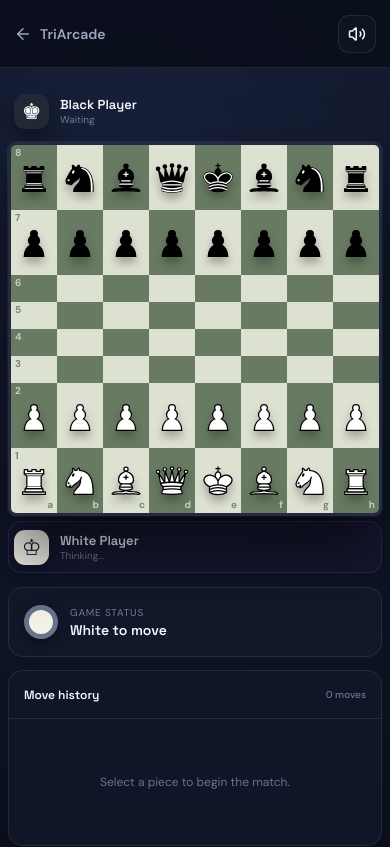
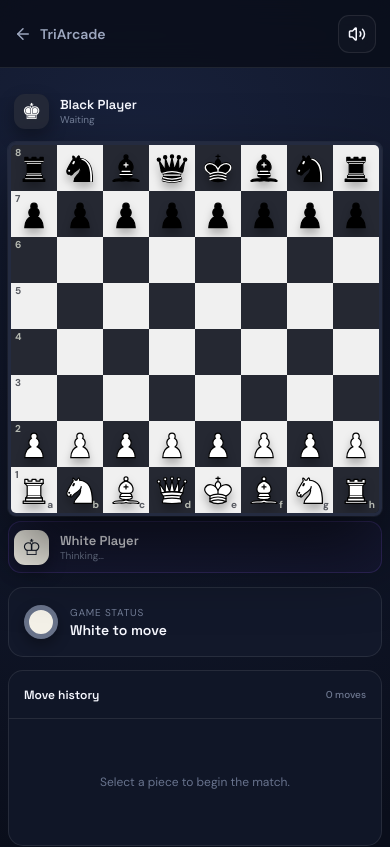
Before and after one commit to Shubham-Vishwakarma17/TriArcade, a React (Vite) app: page /games/chess in a window 390 px wide. Shown: the top 847 px of the page. Built offline with nearby package versions, Linux system fonts and the light colour scheme.

Commit message:
fix(chess): stabilize board sizing and add sounds

```diff
--- a/src/games/chess/components/ChessBoard.tsx
+++ b/src/games/chess/components/ChessBoard.tsx
@@ -1,4 +1,4 @@
-import type { Color, PieceSymbol, Square } from 'chess.js'
+import type { Color, Move, PieceSymbol, Square } from 'chess.js'
 import { Chess } from 'chess.js'
 import { useState } from 'react'
 import { pieceAsset, pieceNames } from '../engine/chessEngine'
@@ -10,7 +10,7 @@ interface ChessBoardProps {
   flipped: boolean
   checkedKing: Square | null
   lastMove: { from: Square; to: Square } | null
-  onMove: () => void
+  onMove: (move: Move) => void
 }
 
 const files = ['a', 'b', 'c', 'd', 'e', 'f', 'g', 'h'] as const
@@ -29,10 +29,10 @@ export function ChessBoard({ game, flipped, checkedKing, lastMove, onMove }: Che
   const orderedRanks = flipped ? [...ranks].reverse() : ranks
 
   function completeMove(from: Square, to: Square, promotion?: PieceSymbol) {
-    game.move({ from, to, promotion })
+    const move = game.move({ from, to, promotion })
     setSelected(null)
     setPendingPromotion(null)
-    onMove()
+    onMove(move)
   }
 
   function selectSquare(square: Square) {
--- /dev/null
+++ b/src/games/chess/hooks/useGameSounds.ts
@@ -0,0 +1,59 @@
+import { useRef } from 'react'
+
+export type GameSound = 'move' | 'capture' | 'check' | 'game-over' | 'undo' | 'restart'
+
+type AudioWindow = Window & { webkitAudioContext?: typeof AudioContext }
+
+const patterns: Record<GameSound, Array<[frequency: number, duration: number, delay?: number]>> = {
+  move: [[430, 0.055]],
+  capture: [
+    [190, 0.09],
+    [135, 0.08, 0.045],
+  ],
+  check: [
+    [620, 0.07],
+    [820, 0.09, 0.07],
+  ],
+  'game-over': [
+    [520, 0.12],
+    [660, 0.12, 0.12],
+    [780, 0.24, 0.24],
+  ],
+  undo: [
+    [350, 0.06],
+    [280, 0.07, 0.05],
+  ],
+  restart: [
+    [260, 0.08],
+    [390, 0.1, 0.07],
+  ],
+}
+
+export function useGameSounds(enabled: boolean) {
+  const contextRef = useRef<AudioContext | null>(null)
+
+  return (sound: GameSound) => {
+    if (!enabled || typeof window === 'undefined') return
+    const AudioContextClass = window.AudioContext ?? (window as AudioWindow).webkitAudioContext
+    if (!AudioContextClass) return
+
+    const context = contextRef.current ?? new AudioContextClass()
+    contextRef.current = context
+    const start = context.currentTime
+
+    for (const [frequency, duration, delay = 0] of patterns[sound]) {
+      const oscillator = context.createOscillator()
+      const gain = context.createGain()
+      const toneStart = start + delay
+      oscillator.type = sound === 'capture' ? 'square' : 'sine'
+      oscillator.frequency.setValueAtTime(frequency, toneStart)
+      gain.gain.setValueAtTime(0.0001, toneStart)
+      gain.gain.exponentialRampToValueAtTime(0.13, toneStart + 0.008)
+      gain.gain.exponentialRampToValueAtTime(0.0001, toneStart + duration)
+      oscillator.connect(gain)
+      gain.connect(context.destination)
+      oscillator.start(toneStart)
+      oscillator.stop(toneStart + duration + 0.015)
+    }
+  }
+}
--- a/src/games/chess/pages/ChessPage.tsx
+++ b/src/games/chess/pages/ChessPage.tsx
@@ -1,10 +1,11 @@
-import { ArrowLeft, Flag, RotateCcw, Undo2, Users, Volume2 } from 'lucide-react'
+import { ArrowLeft, Flag, RotateCcw, Undo2, Users, Volume2, VolumeX } from 'lucide-react'
 import type { Move, PieceSymbol } from 'chess.js'
 import { Chess } from 'chess.js'
 import { useState } from 'react'
 import { Link } from 'react-router-dom'
 import { ChessBoard } from '../components/ChessBoard'
 import { getCheckedKingSquare, getGameStatus, pieceAsset, pieceNames } from '../engine/chessEngine'
+import { useGameSounds } from '../hooks/useGameSounds'
 
 const startingCaptured: PieceSymbol[] = []
 
@@ -14,6 +15,7 @@ export function ChessPage() {
   const [flipped, setFlipped] = useState(false)
   const [soundOn, setSoundOn] = useState(true)
   const [confirmRestart, setConfirmRestart] = useState(false)
+  const playSound = useGameSounds(soundOn)
 
   const history = game.history({ verbose: true })
   const lastMove = history.at(-1) ?? null
@@ -28,17 +30,26 @@ export function ChessPage() {
     { white: [...startingCaptured], black: [...startingCaptured] },
   )
 
-  function syncPosition() {
+  function syncPosition(move?: Move) {
     setPosition(game.fen())
+    if (!move) return
+    if (game.isGameOver()) playSound('game-over')
+    else if (game.isCheck()) playSound('check')
+    else if (move.captured) playSound('capture')
+    else playSound('move')
   }
 
   function undoMove() {
-    if (game.undo()) syncPosition()
+    if (game.undo()) {
+      syncPosition()
+      playSound('undo')
+    }
   }
 
   function restartGame() {
     game.reset()
     syncPosition()
+    playSound('restart')
     setConfirmRestart(false)
   }
 
@@ -62,7 +73,7 @@ export function ChessPage() {
           aria-pressed={soundOn}
           onClick={() => setSoundOn(!soundOn)}
         >
-          <Volume2 size={18} />
+          {soundOn ? <Volume2 size={18} /> : <VolumeX size={18} />}
         </button>
       </header>
 
--- a/src/styles/global.css
+++ b/src/styles/global.css
@@ -683,7 +683,9 @@ footer .brand-mark {
   align-items: center;
 }
 .board-column {
+  width: min(70vh, 720px);
   min-width: 0;
+  justify-self: center;
 }
 .chessboard-wrap {
   width: 100%;
@@ -693,7 +695,8 @@ footer .brand-mark {
   width: 100%;
   aspect-ratio: 1;
   display: grid;
-  grid-template-columns: repeat(8, 1fr);
+  grid-template-columns: repeat(8, minmax(0, 1fr));
+  grid-template-rows: repeat(8, minmax(0, 1fr));
   border: 6px solid #242b40;
   border-radius: 8px;
   overflow: hidden;
@@ -703,6 +706,9 @@ footer .brand-mark {
 }
 .chess-square {
   position: relative;
+  min-width: 0;
+  min-height: 0;
+  overflow: hidden;
   padding: 0;
   border: 0;
   display: grid;
@@ -710,10 +716,10 @@ footer .brand-mark {
   cursor: pointer;
 }
 .chess-square.light {
-  background: #dce1d1;
+  background: #f0f0f0;
 }
 .chess-square.dark {
-  background: #697a62;
+  background: #252832;
 }
 .chess-square:hover {
   filter: brightness(1.08);
@@ -729,8 +735,12 @@ footer .brand-mark {
   box-shadow: inset 0 0 18px #7f1d1d;
 }
 .chess-piece {
-  width: 82%;
-  height: 82%;
+  width: 78%;
+  height: 78%;
+  min-width: 0;
+  min-height: 0;
+  max-width: 78%;
+  max-height: 78%;
   object-fit: contain;
   z-index: 2;
   user-select: none;
@@ -773,7 +783,7 @@ footer .brand-mark {
 }
 .light .file-label,
 .light .rank-label {
-  color: #596b53;
+  color: #252832;
 }
 .dark .file-label,
 .dark .rank-label {
@@ -1089,6 +1099,9 @@ footer .brand-mark {
     height: auto;
     min-height: 0;
   }
+  .board-column {
+    width: min(72vh, 680px, calc(100vw - 56px));
+  }
   .moves-panel {
     max-height: 260px;
   }
@@ -1110,6 +1123,9 @@ footer .brand-mark {
   .chess-layout {
     padding: 12px 8px 28px;
     display: block;
+  }
+  .board-column {
+    width: 100%;
   }
   .chessboard {
     border-width: 3px;
```
